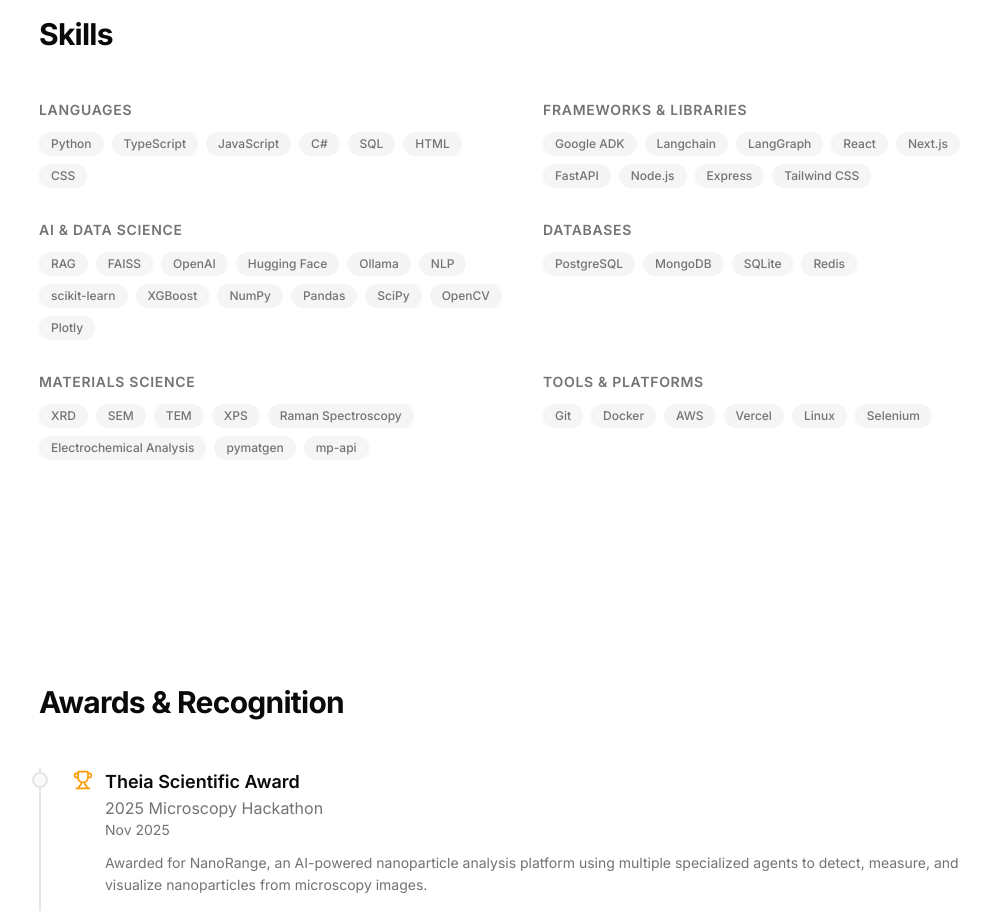
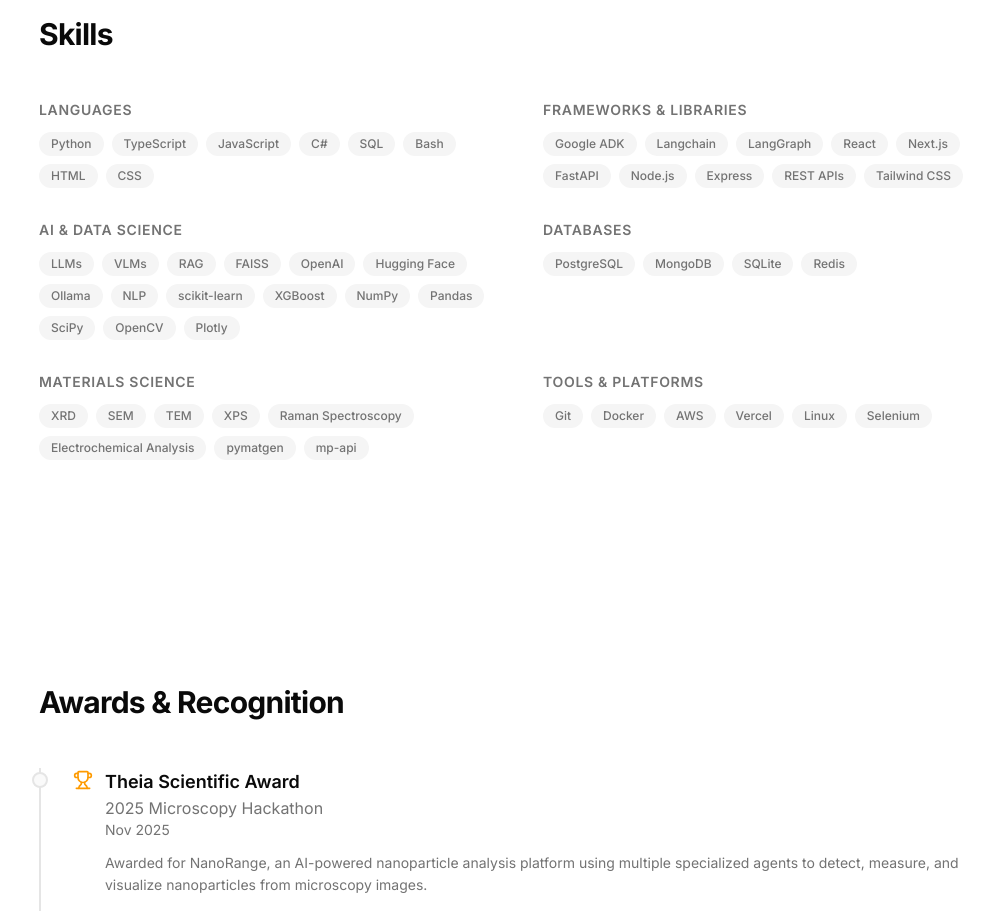
Before and after one commit to MJRaei/portfolio, a Next.js app: page / in a window 1280 px wide. Shown: the part 4040-4951 px from the top of the page, without its empty margins (113-1102 px from the left). Built offline with nearby package versions, Linux system fonts and the light colour scheme.

Commit message:
info updates

```diff
--- a/src/data/projects/nanorange-v1.ts
+++ b/src/data/projects/nanorange-v1.ts
@@ -14,6 +14,7 @@
     "Python",
     "Google ADK",
     "Gemini",
+    "VLMs",
     "FastAPI",
     "Next.js",
     "React",
--- a/src/data/projects/nanorange-v2.ts
+++ b/src/data/projects/nanorange-v2.ts
@@ -15,7 +15,7 @@
     "/images/projects/nanorange-v2/demo_canvas.gif",
     "/images/projects/nanorange-v2/workflow.png",
   ],
-  tags: ["Python", "Google ADK", "Next.js", "Gemini", "TypeScript", "FastAPI", "SQLite", "Tailwind CSS"],
+  tags: ["Python", "Google ADK", "Next.js", "Gemini", "VLMs", "TypeScript", "FastAPI", "SQLite", "Tailwind CSS"],
   liveUrl: "https://www.youtube.com/watch?v=9ur8fZo4_lg",
   sourceUrl: "https://github.com/MJRaei/NanoRange-v2",
   featured: true,
--- a/src/data/skills.ts
+++ b/src/data/skills.ts
@@ -3,15 +3,15 @@
 export const skillCategories: SkillCategory[] = [
   {
     category: "Languages",
-    skills: ["Python", "TypeScript", "JavaScript", "C#", "SQL", "HTML", "CSS"],
+    skills: ["Python", "TypeScript", "JavaScript", "C#", "SQL", "Bash", "HTML", "CSS"],
   },
   {
     category: "Frameworks & Libraries",
-    skills: ["Google ADK", "Langchain", "LangGraph", "React", "Next.js", "FastAPI", "Node.js", "Express", "Tailwind CSS"],
+    skills: ["Google ADK", "Langchain", "LangGraph", "React", "Next.js", "FastAPI", "Node.js", "Express", "REST APIs", "Tailwind CSS"],
   },
   {
     category: "AI & Data Science",
-    skills: ["RAG", "FAISS", "OpenAI", "Hugging Face", "Ollama", "NLP", "scikit-learn", "XGBoost", "NumPy", "Pandas", "SciPy", "OpenCV", "Plotly"],
+    skills: ["LLMs", "VLMs", "RAG", "FAISS", "OpenAI", "Hugging Face", "Ollama", "NLP", "scikit-learn", "XGBoost", "NumPy", "Pandas", "SciPy", "OpenCV", "Plotly"],
   },
   {
     category: "Databases",
```
